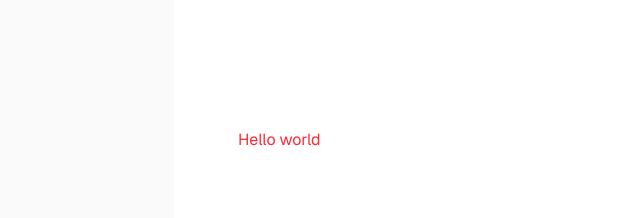
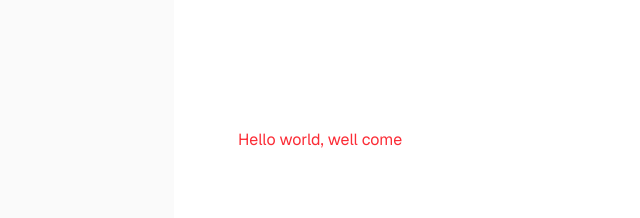
Before and after one commit to rukundowilson/ems-frontend, a Next.js app: page / in a window 1280 px wide. Shown: the top 218 px of the page, without its empty margins (82-722 px from the left). Built offline with nearby package versions, Linux system fonts and the light colour scheme.

Commit message:
project structure

```diff
--- a/src/app/page.tsx
+++ b/src/app/page.tsx
@@ -4,7 +4,7 @@
   return (
     <div className="flex min-h-screen items-center justify-center bg-zinc-50 font-sans">
       <main className="flex min-h-screen w-full max-w-3xl flex-col items-center justify-between py-32 px-16 bg-white sm:items-start">
-        <h1 className="text-red-500">Hello world</h1>
+        <h1 className="text-red-500">Hello world, well come</h1>
       </main>
     </div>
   );
```
